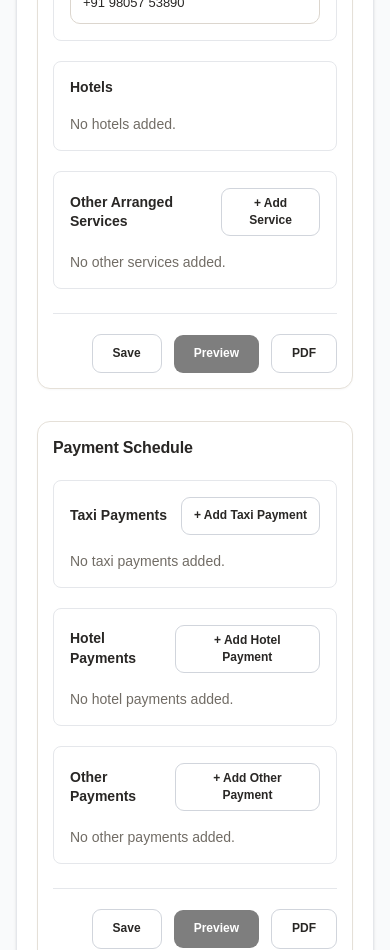
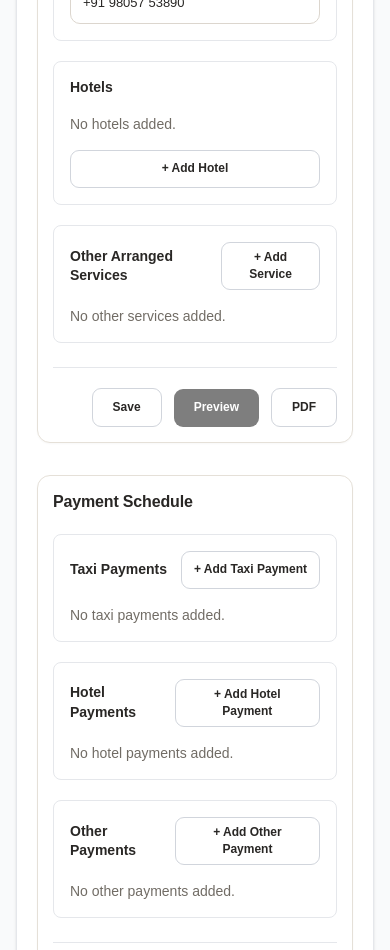
Before and after one commit to sresthjay/uranote-docs-generator, a Next.js app: page /new in a window 390 px wide. Shown: the part 2100-3050 px from the top of the page. Built offline with nearby package versions, Linux system fonts and the light colour scheme.

Commit message:
fix: mob add hotel button visibility

```diff
--- a/components/forms/BookingForm.tsx
+++ b/components/forms/BookingForm.tsx
@@ -2153,15 +2153,15 @@ export default function BookingForm({
               )
             )}
 
-            {booking.hotels.length > 0 && (
+            {/* Mobile Add Hotel */}
+
             <button
               type="button"
               onClick={addHotel}
-                className="w-full rounded border border-gray-300 px-3 py-2 text-sm font-medium hover:bg-gray-50 sm:hidden"
+              className="mt-4 w-full rounded border border-gray-300 px-3 py-2 text-sm font-medium hover:bg-gray-50 sm:hidden"
             >
               + Add Hotel
             </button>
-            )}
 
           </div>
 
```
Lines whose indentation alone changed are shown as unchanged.
